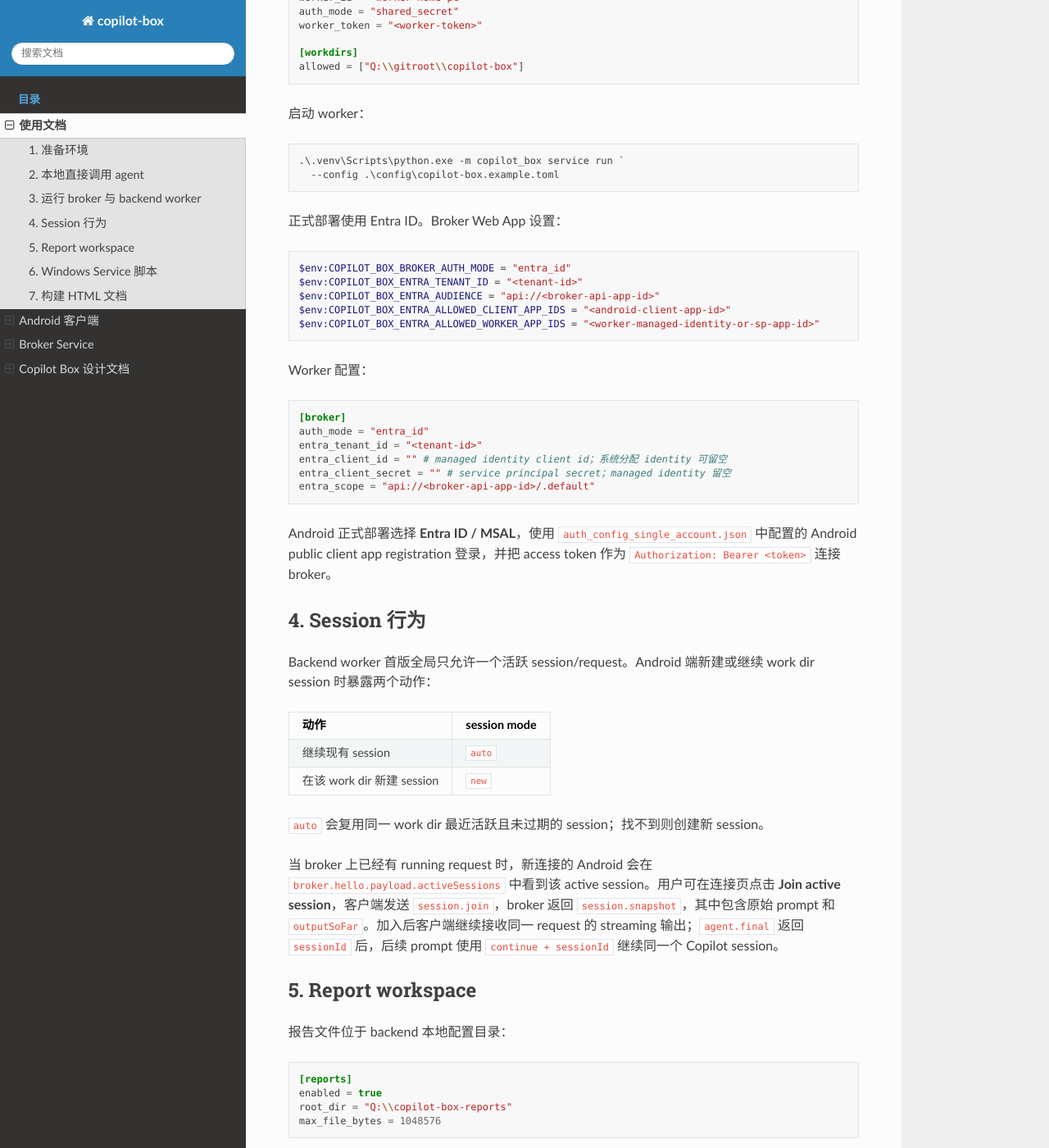
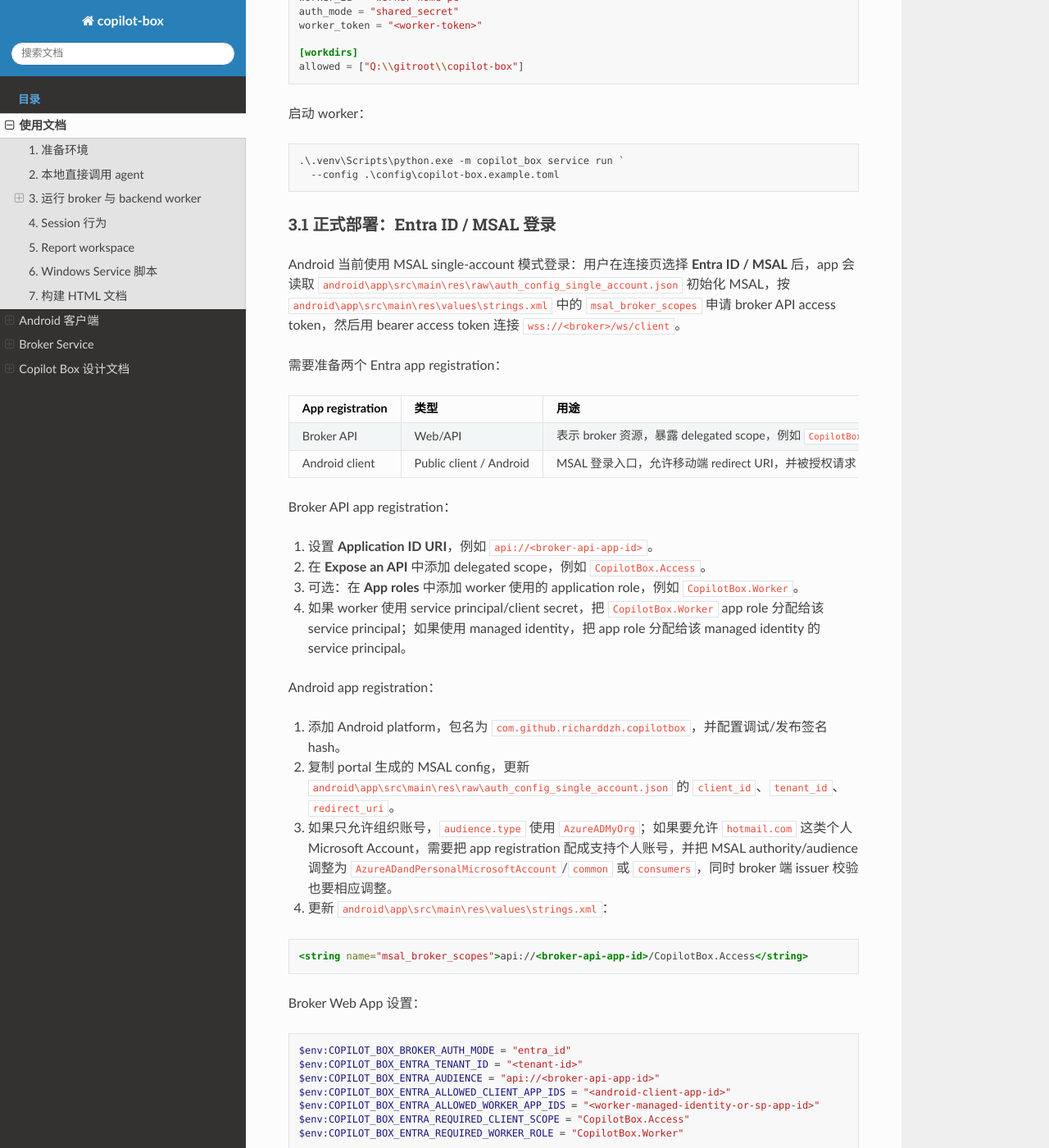
Before and after one commit to richarddzh/copilot-box, a Sphinx documentation site: the page built from docs/usage.md, in a window 1280 px wide and 1400 px high, scrolled down 1117 px. Shown: the whole window at 82% size. Built offline with Sphinx 7.4.7 and the Read the Docs theme 3.1.0, drawn with Linux system fonts in a browser that asks for light colours; some of the changed text lies outside the part shown.

Commit message:
Document Entra MSAL setup
Co-authored-by: Copilot <223556219+Copilot@users.noreply.github.com>

````diff
--- a/docs/usage.md
+++ b/docs/usage.md
@@ -64,7 +64,36 @@ allowed = ["Q:\\gitroot\\copilot-box"]
   --config .\config\copilot-box.example.toml
 ```
 
-正式部署使用 Entra ID。Broker Web App 设置：
+### 3.1 正式部署：Entra ID / MSAL 登录
+
+Android 当前使用 MSAL single-account 模式登录：用户在连接页选择 **Entra ID / MSAL** 后，app 会读取 `android\app\src\main\res\raw\auth_config_single_account.json` 初始化 MSAL，按 `android\app\src\main\res\values\strings.xml` 中的 `msal_broker_scopes` 申请 broker API access token，然后用 bearer access token 连接 `wss://<broker>/ws/client`。
+
+需要准备两个 Entra app registration：
+
+| App registration | 类型 | 用途 |
+| --- | --- | --- |
+| Broker API | Web/API | 表示 broker 资源，暴露 delegated scope，例如 `CopilotBox.Access`；可选定义 app role，例如 `CopilotBox.Worker` |
+| Android client | Public client / Android | MSAL 登录入口，允许移动端 redirect URI，并被授权请求 Broker API scope |
+
+Broker API app registration：
+
+1. 设置 **Application ID URI**，例如 `api://<broker-api-app-id>`。
+2. 在 **Expose an API** 中添加 delegated scope，例如 `CopilotBox.Access`。
+3. 可选：在 **App roles** 中添加 worker 使用的 application role，例如 `CopilotBox.Worker`。
+4. 如果 worker 使用 service principal/client secret，把 `CopilotBox.Worker` app role 分配给该 service principal；如果使用 managed identity，把 app role 分配给该 managed identity 的 service principal。
+
+Android app registration：
+
+1. 添加 Android platform，包名为 `com.github.richarddzh.copilotbox`，并配置调试/发布签名 hash。
+2. 复制 portal 生成的 MSAL config，更新 `android\app\src\main\res\raw\auth_config_single_account.json` 的 `client_id`、`tenant_id`、`redirect_uri`。
+3. 如果只允许组织账号，`audience.type` 使用 `AzureADMyOrg`；如果要允许 `hotmail.com` 这类个人 Microsoft Account，需要把 app registration 配成支持个人账号，并把 MSAL authority/audience 调整为 `AzureADandPersonalMicrosoftAccount`/`common` 或 `consumers`，同时 broker 端 issuer 校验也要相应调整。
+4. 更新 `android\app\src\main\res\values\strings.xml`：
+
+```xml
+<string name="msal_broker_scopes">api://<broker-api-app-id>/CopilotBox.Access</string>
+```
+
+Broker Web App 设置：
 
 ```powershell
 $env:COPILOT_BOX_BROKER_AUTH_MODE = "entra_id"
@@ -72,20 +101,35 @@ $env:COPILOT_BOX_ENTRA_TENANT_ID = "<tenant-id>"
 $env:COPILOT_BOX_ENTRA_AUDIENCE = "api://<broker-api-app-id>"
 $env:COPILOT_BOX_ENTRA_ALLOWED_CLIENT_APP_IDS = "<android-client-app-id>"
 $env:COPILOT_BOX_ENTRA_ALLOWED_WORKER_APP_IDS = "<worker-managed-identity-or-sp-app-id>"
+$env:COPILOT_BOX_ENTRA_REQUIRED_CLIENT_SCOPE = "CopilotBox.Access"
+$env:COPILOT_BOX_ENTRA_REQUIRED_WORKER_ROLE = "CopilotBox.Worker"
 ```
 
-Worker 配置：
+其中 `COPILOT_BOX_ENTRA_REQUIRED_CLIENT_SCOPE` 和 `COPILOT_BOX_ENTRA_REQUIRED_WORKER_ROLE` 是可选但推荐的强校验；如果不设置，broker 只校验 issuer、audience 和 allowlist app id。
+
+Worker 配置使用 managed identity：
 
 ```toml
 [broker]
 auth_mode = "entra_id"
 entra_tenant_id = "<tenant-id>"
 entra_client_id = "" # managed identity client id；系统分配 identity 可留空
-entra_client_secret = "" # service principal secret；managed identity 留空
+entra_client_secret = ""
 entra_scope = "api://<broker-api-app-id>/.default"
 ```
 
-Android 正式部署选择 **Entra ID / MSAL**，使用 `auth_config_single_account.json` 中配置的 Android public client app registration 登录，并把 access token 作为 `Authorization: Bearer <token>` 连接 broker。
+Worker 也可以使用 service principal：
+
+```toml
+[broker]
+auth_mode = "entra_id"
+entra_tenant_id = "<tenant-id>"
+entra_client_id = "<service-principal-client-id>"
+entra_client_secret = "<service-principal-secret>"
+entra_scope = "api://<broker-api-app-id>/.default"
+```
+
+本地调试 worker 可以先执行 `az login`，然后让 `DefaultAzureCredential` 使用 Azure CLI 登录态获取 token；这种方式适合开发调试。生产环境建议使用 managed identity 或 service principal，并在 broker allowlist/app role 中显式授权 worker。
 
 ## 4. Session 行为
 
````
